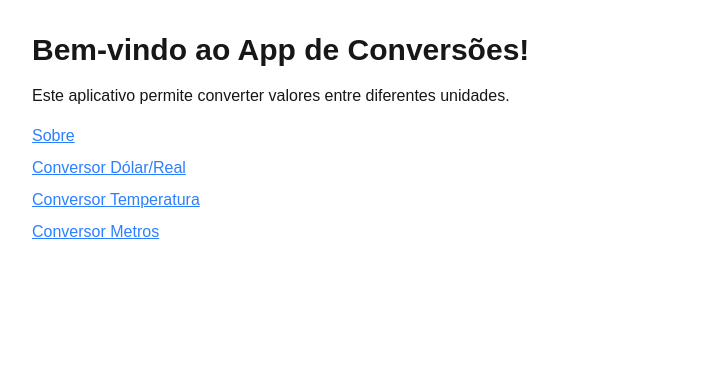
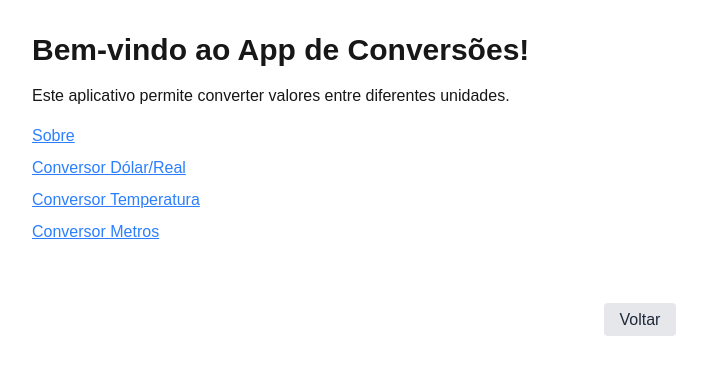
Before and after one commit to Ewayrton/pfe-2025-1, a Next.js app in the folder atv03-conversores/: page / in a window 1280 px wide. Shown: the top 374 px of the page, without its empty margins (0-707 px from the left). Built offline with nearby package versions, Linux system fonts and the light colour scheme.

Commit message:
componente voltar criado e adicionado ao layout global

```diff
--- a/atv03-conversores/app/layout.js
+++ b/atv03-conversores/app/layout.js
@@ -1,5 +1,6 @@
 import { Geist, Geist_Mono } from "next/font/google";
 import "./globals.css";
+import Voltar from "@/components/Voltar";
 
 const geistSans = Geist({
   variable: "--font-geist-sans",
@@ -23,6 +24,7 @@
         className={`${geistSans.variable} ${geistMono.variable} antialiased`}
       >
         {children}
+        <Voltar />
       </body>
     </html>
   );
--- a/atv03-conversores/components/Voltar.js
+++ b/atv03-conversores/components/Voltar.js
@@ -0,0 +1,13 @@
+import Link from 'next/link';
+
+export default function Voltar() {
+  return (
+    <div className="w-full flex justify-center my-8">
+      <Link href="/">
+        <span className="bg-gray-200 text-gray-800 px-4 py-2 rounded hover:bg-gray-300 transition">
+          Voltar
+        </span>
+      </Link>
+    </div>
+  );
+}
```
